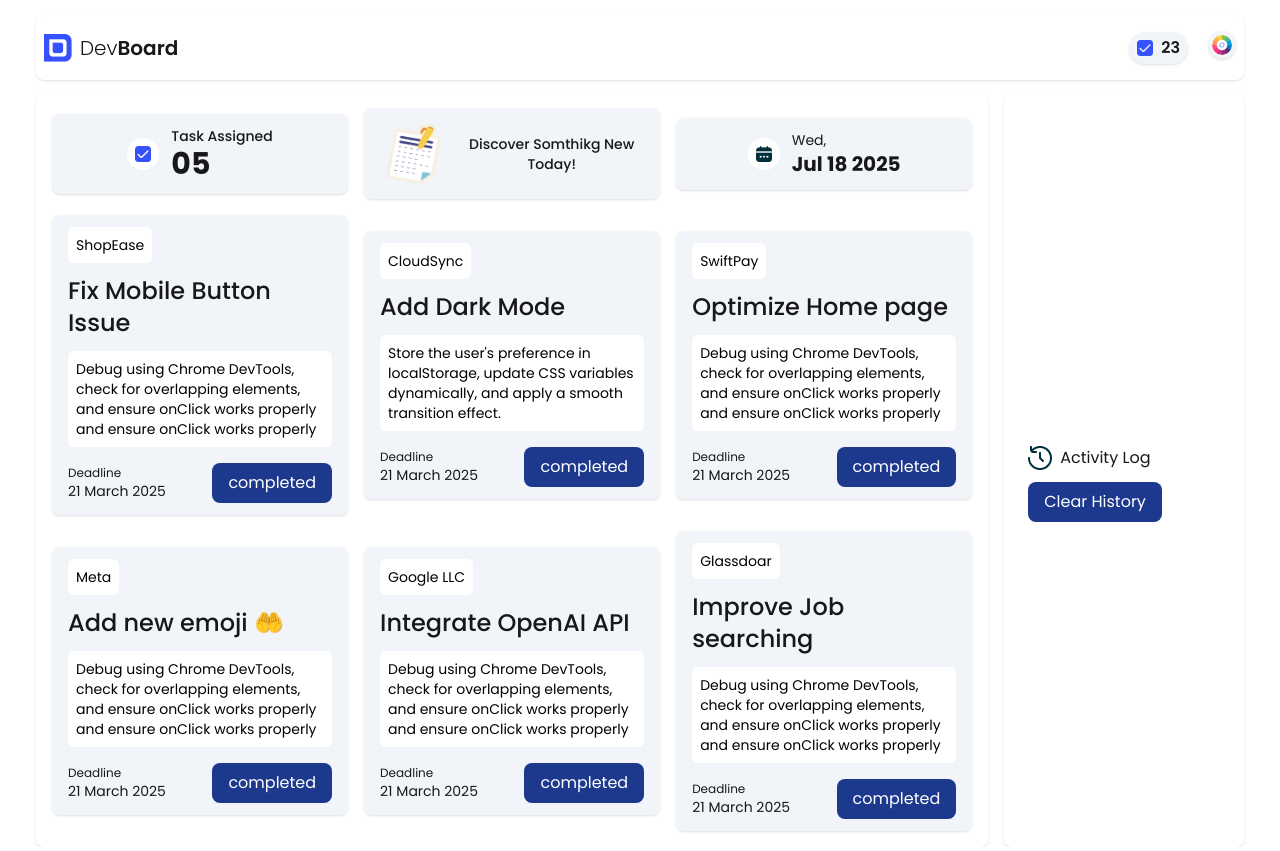
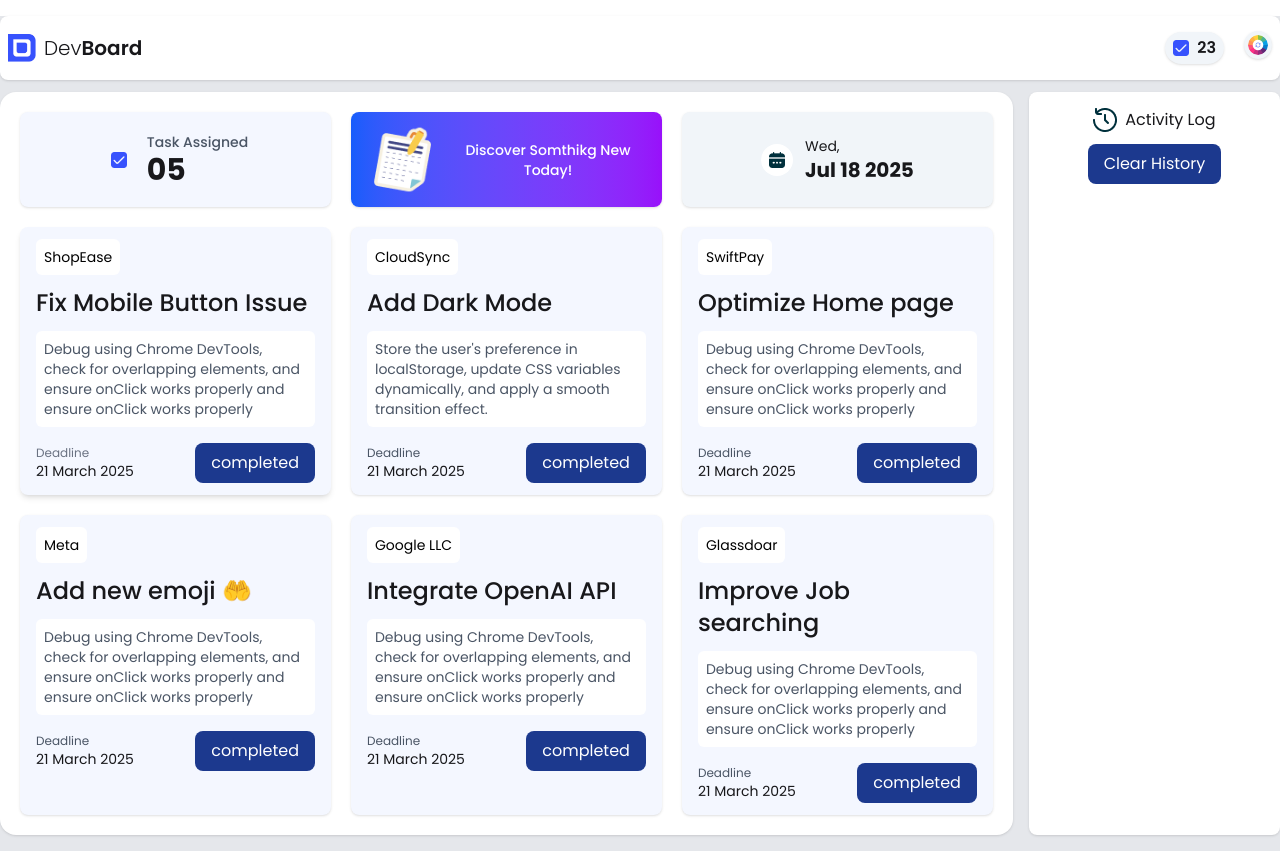
Before and after one commit to Srabonti721/assignment-5, a plain HTML site: page index.html in a window 1280 px wide. Drawn offline with nearby package versions, Linux system fonts and the light colour scheme.

Commit message:
dev-board html complet

```diff
--- a/index.html
+++ b/index.html
@@ -19,10 +19,10 @@
 
 </style>
 </head>
-<body class=" font-poppins">
-    <section class=" px-9">
-     <header class="mt-4 mb-3 ">
-      <div class="navbar shadow-sm rounded-lg">
+<body class=" font-poppins bg-gray-200 pb-4">
+    <section class=" max-w-7xl mx-auto ">
+     <header class=" bg-white rounded-lg mt-4 mb-3 shadow-sm">
+      <div class="navbar ">
         <div class="flex-1 flex items-center gap-2">
           <img class="w-7" src="./assets/logo.png" alt="">
           <a class="text-xl font-light">Dev<span class="font-semibold">Board</span></a>
@@ -38,27 +38,26 @@
       </div>
      </header>
 <!-- banner section -->
-     <main class="flex gap-4 ">
-      <div class="navbar grid grid-cols-3 gap-4 p-4 shadow-sm rounded-lg w-3/3">
+     <main class="flex gap-4">
+      <div class=" bg-white grid grid-cols-3 gap-5 p-5 shadow-sm rounded-2xl w-3/3">
         <!-- chackbox -->
-        <div class="flex justify-center items-center gap-3  bg-slate-100 shadow-sm border-none rounded-lg px-4 py-3">
-          <div class="border-none rounded-full bg-white px-2 py-2">
+        <div class="flex justify-center items-center gap-3  bg-[#F4F7FF] shadow-sm rounded-lg px-4 py-3">
+          <div class="rounded-full bg-[#F4F7FF] px-2 py-2">
             <img class="w-4 h-4" src="./assets/checkbox.png" alt="">
           </div>
               <div class="card">
-                <h2 class="font-medium text-sm">Task Assigned</h2>
+                <h2 class="font-medium text-sm text-gray-600">Task Assigned</h2>
                 <p class="font-bold text-3xl">05</p>
               </div>
             </div>
-            <!-- button -->
+            <!-- button click -->
              <button>
-              <div class="flex justify-center items-center gap-3  bg-slate-100 shadow-sm border-none rounded-lg px-4 py-3">
+              <div class="flex justify-center items-center gap-3 bg-gradient-to-r from-blue-600 to-purple-600 text-white shadow-sm rounded-lg px-4 py-3">
                 <div class="">
-                  <img class="" src="./assets/board.png" alt="">
+                  <img  src="./assets/board.png" alt="board png">
                 </div>
                     <div class="card">
                       <h2 class="font-medium text-sm">Discover Somthikg New Today! </h2>
-
                     </div>
                   </div>
              </button>
@@ -75,18 +74,18 @@
                 </div>
                 <!-- card-1 -->
 
-<div class="card bg-slate-100 shadow-sm border-none rounded-lg px-4 py-3 ">
+<div class=" bg-[#F4F7FF] shadow-md  rounded-lg px-4 py-3 ">
   <h4 class="font-normal rounded-md bg-white text-black inline-block px-2 py-2 w-fit text-sm ">
     ShopEase
 </h4>
   <h2 class="font-medium py-3 text-2xl">Fix Mobile Button Issue</h2>
-  <p class=" font-normal text-sm rounded-md bg-white text-black inline-block px-2 py-2 w-fit">
+  <p class=" font-normal text-sm rounded-md bg-white text-gray-600 inline-block px-2 py-2 w-fit">
     Debug using Chrome DevTools, check for overlapping elements, and ensure onClick works properly
 and ensure onClick works properly
   </p>
   <div class="flex items-center justify-between gap-4 mt-4">
   <div class="flex flex-col">
-    <h1 class=" font-normal text-xs">Deadline</h1>
+    <h1 class=" font-normal text-gray-500 text-xs ">Deadline</h1>
     <p class="font-normal text-sm">21 March 2025</p>
   </div>
    <div>
@@ -95,15 +94,15 @@ and ensure onClick works properly
   </div>
 </div>
 <!-- card-2 -->
-<div class="card bg-slate-100 shadow-sm border-none rounded-lg px-4 py-3 ">
+<div class="bg-[#F4F7FF]  shadow-sm border-none rounded-lg px-4 py-3 ">
   <h4 class="font-normal rounded-md bg-white text-black inline-block px-2 py-2 w-fit text-sm ">
     CloudSync
 </h4>
   <h2 class="font-medium py-3 text-2xl">Add Dark Mode</h2>
-  <p class=" font-normal text-sm rounded-md bg-white text-black inline-block px-2 py-2 w-fit">Store the user's preference in localStorage, update CSS variables dynamically, and apply a smooth transition effect.</p>
+  <p class=" font-normal text-sm rounded-md bg-white inline-block px-2 py-2 w-fit text-gray-600">Store the user's preference in localStorage, update CSS variables dynamically, and apply a smooth transition effect.</p>
   <div class="flex items-center justify-between gap-4 mt-4">
   <div class="flex flex-col">
-    <h1 class=" font-normal text-xs">Deadline</h1>
+    <h1 class=" font-normal text-xs text-gray-600">Deadline</h1>
     <p class="font-normal text-sm">21 March 2025</p>
   </div>
    <div>
@@ -112,16 +111,16 @@ and ensure onClick works properly
   </div>
 </div>
 <!-- card-3 -->
-<div class="card bg-slate-100 shadow-sm border-none rounded-lg px-4 py-3 ">
+<div class=" bg-[#F4F7FF] shadow-sm border-none rounded-lg px-4 py-3 ">
   <h4 class="font-normal rounded-md bg-white text-black inline-block px-2 py-2 w-fit text-sm ">
     SwiftPay
 </h4>
   <h2 class="font-medium py-3 text-2xl">Optimize  Home page </h2>
-  <p class=" font-normal text-sm rounded-md bg-white text-black inline-block px-2 py-2 w-fit">Debug using Chrome DevTools, check for overlapping elements, and ensure onClick works properly
+  <p class=" font-normal text-sm rounded-md bg-white  inline-block px-2 py-2 w-fit text-gray-600">Debug using Chrome DevTools, check for overlapping elements, and ensure onClick works properly
     and ensure onClick works properly</p>
   <div class="flex items-center justify-between gap-4 mt-4">
   <div class="flex flex-col">
-    <h1 class=" font-normal text-xs">Deadline</h1>
+    <h1 class=" font-normal text-xs text-gray-600">Deadline</h1>
     <p class="font-normal text-sm">21 March 2025</p>
   </div>
    <div>
@@ -130,16 +129,16 @@ and ensure onClick works properly
   </div>
 </div>
 <!-- card-4 -->
-<div class="card bg-slate-100 shadow-sm border-none rounded-lg px-4 py-3 ">
+<div class="bg-[#F4F7FF] shadow-sm border-none rounded-lg px-4 py-3 ">
   <h4 class="font-normal rounded-md bg-white text-black inline-block px-2 py-2 w-fit text-sm ">
     Meta
 </h4>
   <h2 class="font-medium py-3 text-2xl">Add new emoji 🤲</h2>
-  <p class=" font-normal text-sm rounded-md bg-white text-black inline-block px-2 py-2 w-fit">Debug using Chrome DevTools, check for overlapping elements, and ensure onClick works properly
+  <p class=" font-normal text-sm rounded-md bg-white text-gray-600 inline-block px-2 py-2 w-fit ">Debug using Chrome DevTools, check for overlapping elements, and ensure onClick works properly
     and ensure onClick works properly</p>
   <div class="flex items-center justify-between gap-4 mt-4">
   <div class="flex flex-col">
-    <h1 class=" font-normal text-xs">Deadline</h1>
+    <h1 class=" font-normal text-xs text-gray-600 ">Deadline</h1>
     <p class="font-normal text-sm">21 March 2025</p>
   </div>
    <div>
@@ -148,16 +147,16 @@ and ensure onClick works properly
   </div>
 </div>
 <!-- card-5 -->
-<div class="card bg-slate-100 shadow-sm border-none rounded-lg px-4 py-3 ">
+<div class="bg-[#F4F7FF] shadow-sm border-none rounded-lg px-4 py-3 ">
   <h4 class="font-normal rounded-md bg-white text-black inline-block px-2 py-2 w-fit text-sm ">
     Google LLC
 </h4>
   <h2 class="font-medium py-3 text-2xl">Integrate OpenAI API </h2>
-  <p class=" font-normal text-sm rounded-md bg-white text-black inline-block px-2 py-2 w-fit">Debug using Chrome DevTools, check for overlapping elements, and ensure onClick works properly
+  <p class=" font-normal text-sm rounded-md bg-white text-gray-600 inline-block px-2 py-2 w-fit">Debug using Chrome DevTools, check for overlapping elements, and ensure onClick works properly
     and ensure onClick works properly</p>
   <div class="flex items-center justify-between gap-4 mt-4">
   <div class="flex flex-col">
-    <h1 class=" font-normal text-xs">Deadline</h1>
+    <h1 class=" font-normal text-xs text-gray-600">Deadline</h1>
     <p class="font-normal text-sm">21 March 2025</p>
   </div>
    <div>
@@ -166,16 +165,16 @@ and ensure onClick works properly
   </div>
 </div>
 <!-- card-6 -->
-<div class="card bg-slate-100 shadow-sm border-none rounded-lg px-4 py-3 ">
+<div class="bg-[#F4F7FF] shadow-sm border-none rounded-lg px-4 py-3 ">
   <h4 class="font-normal rounded-md bg-white text-black inline-block px-2 py-2 w-fit text-sm ">
     Glassdoar
 </h4>
   <h2 class="font-medium py-3 text-2xl">Improve Job searching </h2>
-  <p class=" font-normal text-sm rounded-md bg-white text-black inline-block px-2 py-2 w-fit">Debug using Chrome DevTools, check for overlapping elements, and ensure onClick works properly
+  <p class=" font-normal text-sm rounded-md bg-white text-gray-600 inline-block px-2 py-2 w-fit">Debug using Chrome DevTools, check for overlapping elements, and ensure onClick works properly
     and ensure onClick works properly</p>
   <div class="flex items-center justify-between gap-4 mt-4">
   <div class="flex flex-col">
-    <h1 class=" font-normal text-xs">Deadline</h1>
+    <h1 class=" font-normal text-xs text-gray-600">Deadline</h1>
     <p class="font-normal text-sm">21 March 2025</p>
   </div>
    <div>
@@ -185,8 +184,8 @@ and ensure onClick works properly
 </div>
         </div>
         <!-- active log -->
-<div class="navbar shadow-sm rounded-lg w-1/4">
-  <div class="flex flex-col justify-start items-start h-20 p-4">
+<div class="  bg-white shadow-sm rounded-lg w-1/4">
+  <div class="flex flex-col justify-start items-center h-20 p-4">
     <div class="flex gap-2 pb-3">
       <img src="./assets/activity.png" alt="">
       <h1 class="">Activity Log</h1>
```
